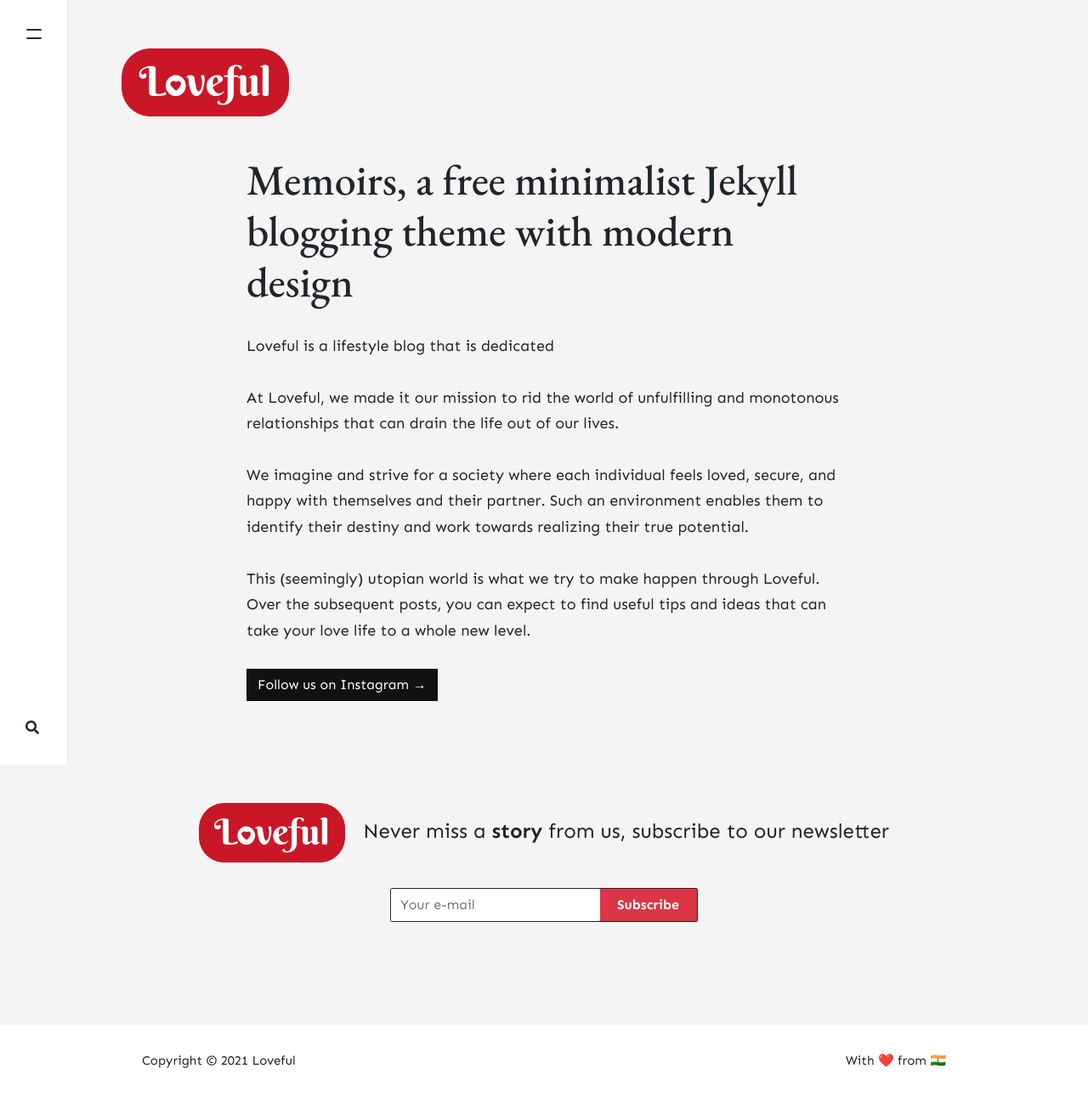
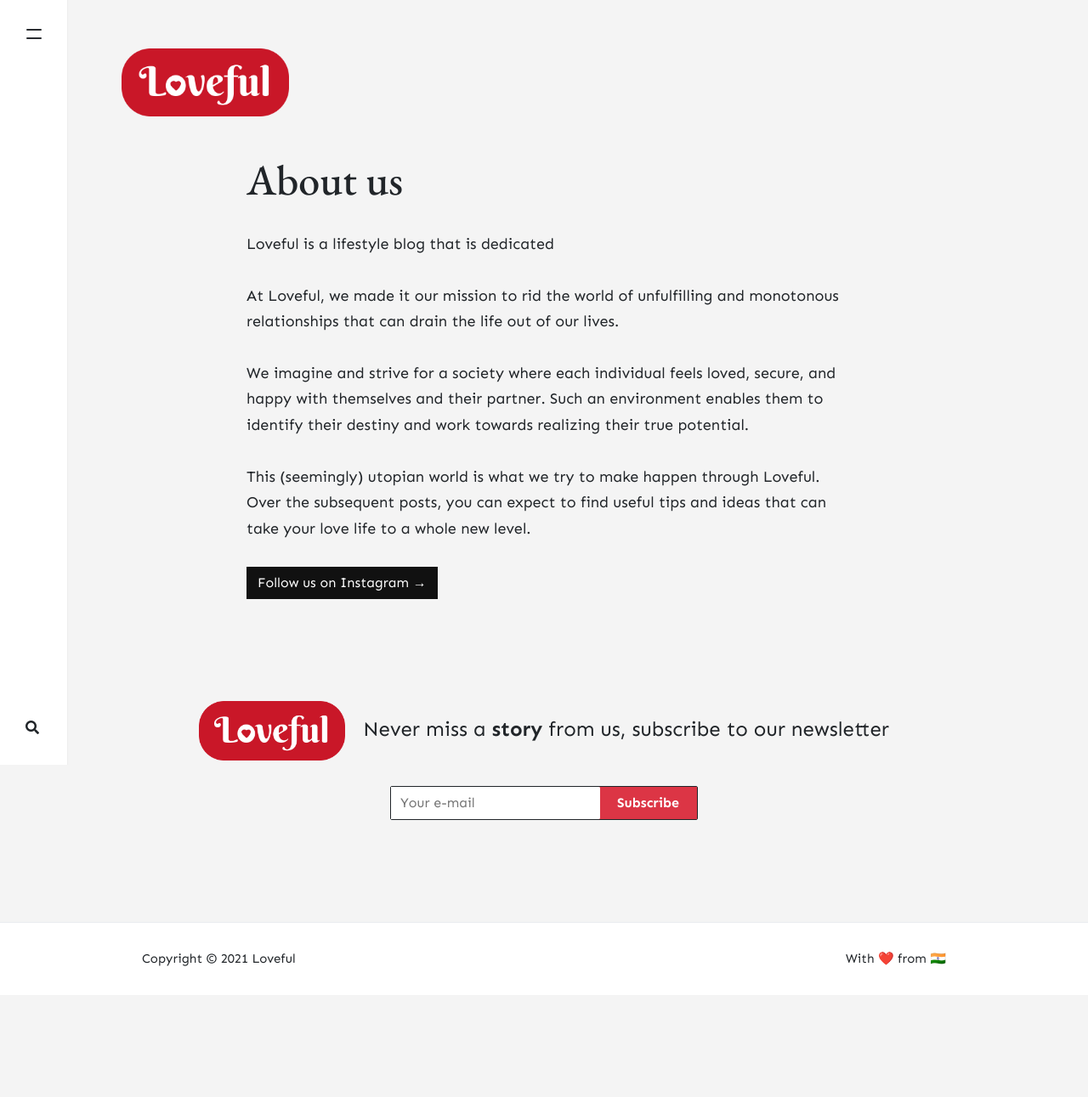
Before and after one commit to stackbit-projects/happy-zebra-28bc2, a Jekyll site: the page built from _pages/about.md, in a window 1280 px wide. Shown: the whole page at 85% size. Built offline with Jekyll 4.4.1, drawn with Linux system fonts in a browser that asks for light colours; nearby versions of some CDN libraries; comment, search, counter and statistics services are not loaded; after the commit the page ends 1171 px from its top, so only the background shows below that.

Commit message:
about.md: changed

```diff
--- a/_pages/about.md
+++ b/_pages/about.md
@@ -1,6 +1,6 @@
 ---
 layout: page
-title: Memoirs, a free minimalist Jekyll blogging theme with modern design
+title: About us
 permalink: /about
 comments: false
 
```
